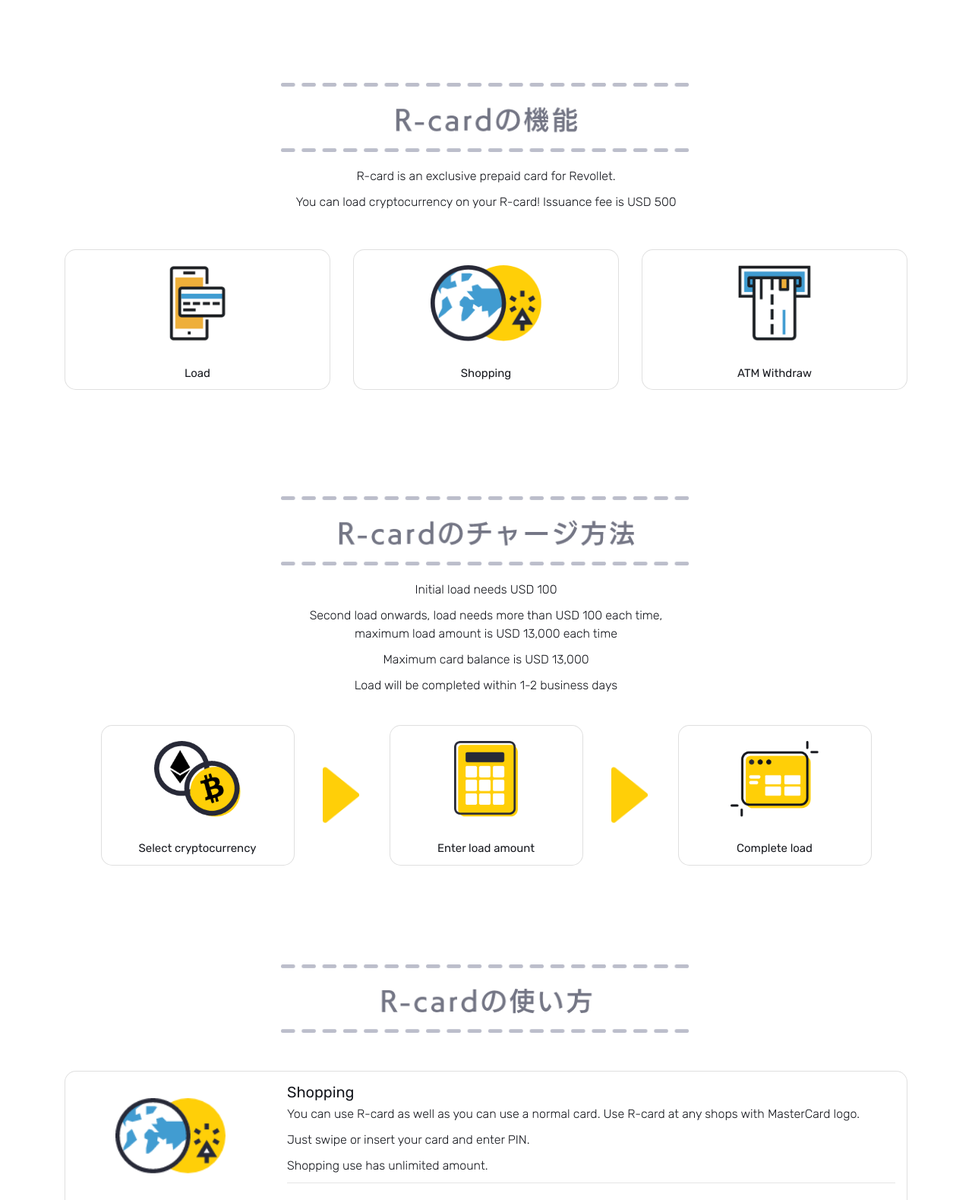
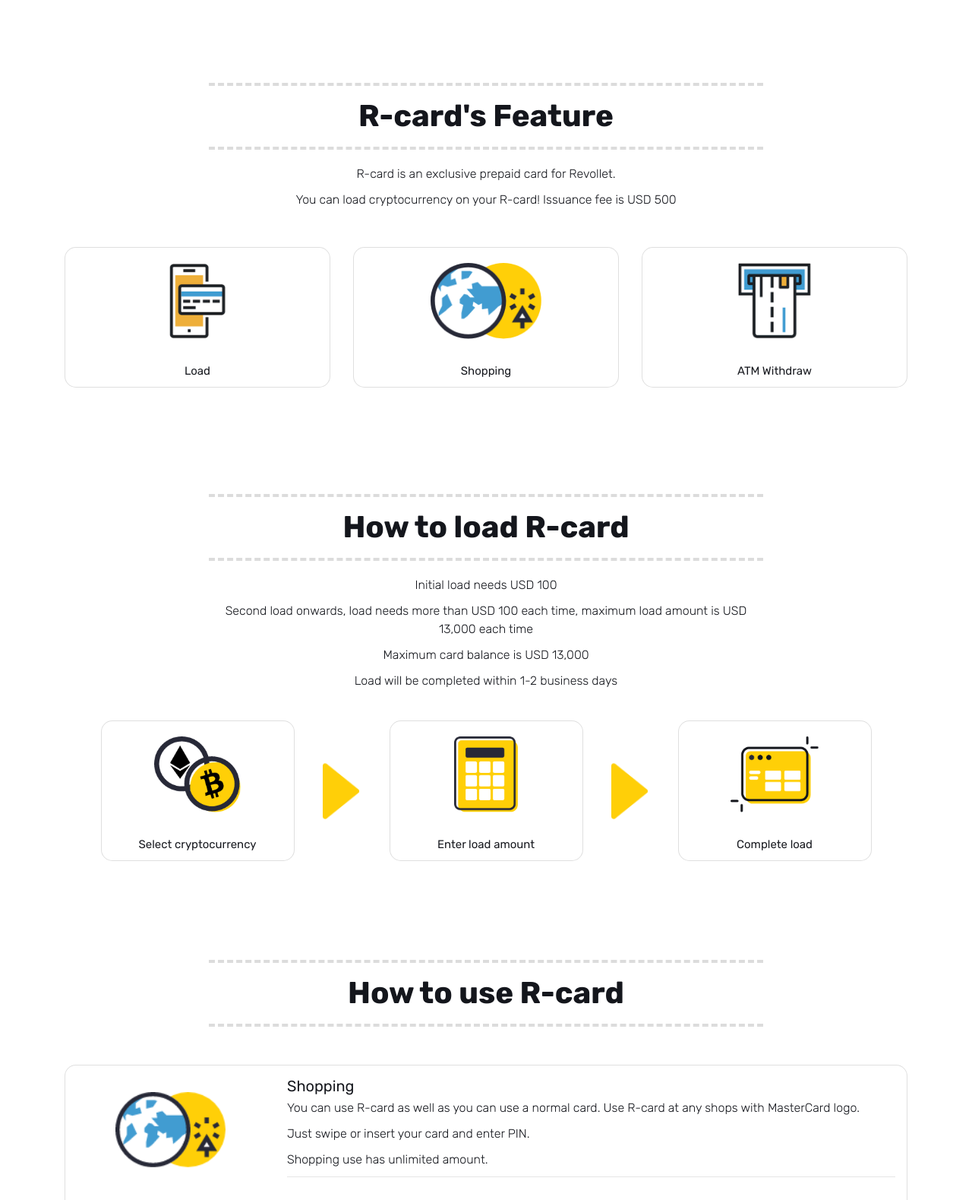
Before and after one commit to ttduongtran/jubilee-ace-crypto-card-lp, a plain HTML site: page en/index.html in a window 1280 px wide. Shown: the part 1172-2751 px from the top of the page at 76% size. Drawn offline with nearby package versions, Linux system fonts and the light colour scheme; no server answers.

Commit message:
change img to title

```diff
--- a/en/index.html
+++ b/en/index.html
@@ -97,9 +97,9 @@
       <div class="container text-center">
         <!-- ------------- -->
         <div class="row">
-          <div class="col-sm-12 col-lg-6 m-auto">
+          <div class="col-sm-12 col-lg-8 m-auto">
             <div class="R-card__wrappertitle">
-              <img src="../hp/img/r-card/prepaid_kino-b.png" />
+              <div class="title_boder">R-card's Feature</div>
             </div>
             <p class="R-card__subTitle">R-card is an exclusive prepaid card for Revollet.</p>
             <p class="R-card__subTitle">You can load cryptocurrency on your R-card!
@@ -141,9 +141,9 @@
       <div class="container text-center">
         <!-- ------------- -->
         <div class="row">
-          <div class="col-sm-12 col-lg-6 m-auto">
+          <div class="col-sm-12 col-lg-8 m-auto">
             <div class="R-card__wrappertitle">
-              <img src="../hp/img/r-card/prepaid_charge-b.png" />
+              <div class="title_boder">How to load R-card</div>
             </div>
             <p class="R-card__subTitle">Initial load needs USD 100</p>
             <p class="R-card__subTitle">Second load onwards, load needs more than USD 100 each time, maximum load amount
@@ -199,9 +199,9 @@
       <div class="container text-center">
         <!-- ------------- -->
         <div class="row">
-          <div class="col-sm-12 col-lg-6 m-auto">
+          <div class="col-sm-12 col-lg-8 m-auto">
             <div class="R-card__wrappertitle">
-              <img src="../hp/img/r-card/prepaid_tsukaikata-b.png" />
+              <div class="title_boder">How to use R-card</div>
             </div>
           </div>
         </div>
--- a/hp/css/custom.css
+++ b/hp/css/custom.css
@@ -159,6 +159,15 @@
     margin: 0 auto;
 }
 
+.title_boder {
+  font-size: 4rem;
+  padding-top: 1rem;
+  padding-bottom: 1rem;
+  border: 4px dashed gainsboro;
+  border-left: 0;
+  border-right: 0;
+  font-weight: bold;
+}
 @media screen and (max-width: 767px) {
   .news .card-news .card-body .img-wrapper {
     height: auto;
@@ -173,4 +182,11 @@
     -moz-transform: none;
     -webkit-transform: none;
   }
+  .title_boder {
+    font-size: 2rem;
+    padding: .5rem;
+    border: 4px dashed gainsboro;
+    border-left: 0;
+    border-right: 0;
+  }
 }
```
Also changed, not shown: jp/index.html (+6 -6 lines).
